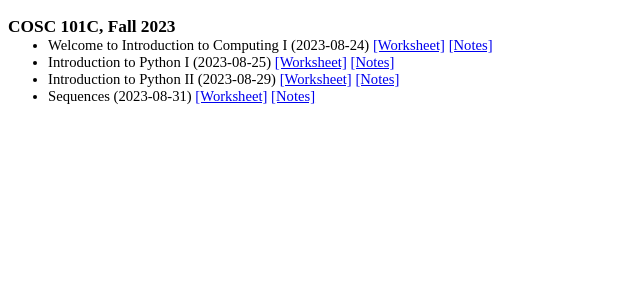
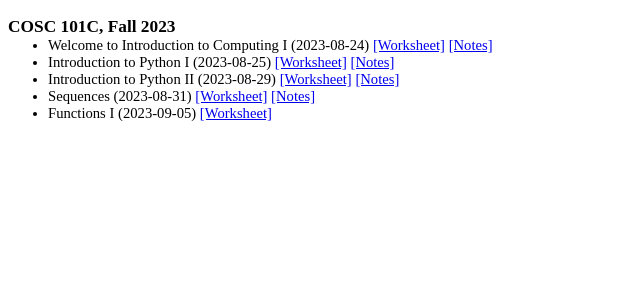
Before and after one commit to georgianahaldeman/cosc101, a Jekyll site: the page built from docs/notes/index.md, in a window 1280 px wide. Shown: the top 300 px of the page, without its empty margins (0-640 px from the left). Built offline with Jekyll 4.4.1, drawn with Linux system fonts in a browser that asks for light colours; our own code applies the rules of GitHub Pages for plain Markdown files.

Commit message:
9_5 worksheet

```diff
--- a/docs/notes/index.md
+++ b/docs/notes/index.md
@@ -7,3 +7,5 @@
 - Introduction to Python II (2023-08-29) [[Worksheet]](./notes/8_29.pdf) [[Notes]](./answers/8_29_answers.pdf)
 
 - Sequences (2023-08-31) [[Worksheet]](./notes/8_31.pdf) [[Notes]](./answers/8_31_answers.pdf)
+
+- Functions I (2023-09-05) [[Worksheet]](./notes/9_5.pdf)
```
Also changed, not shown: 1 other file.
